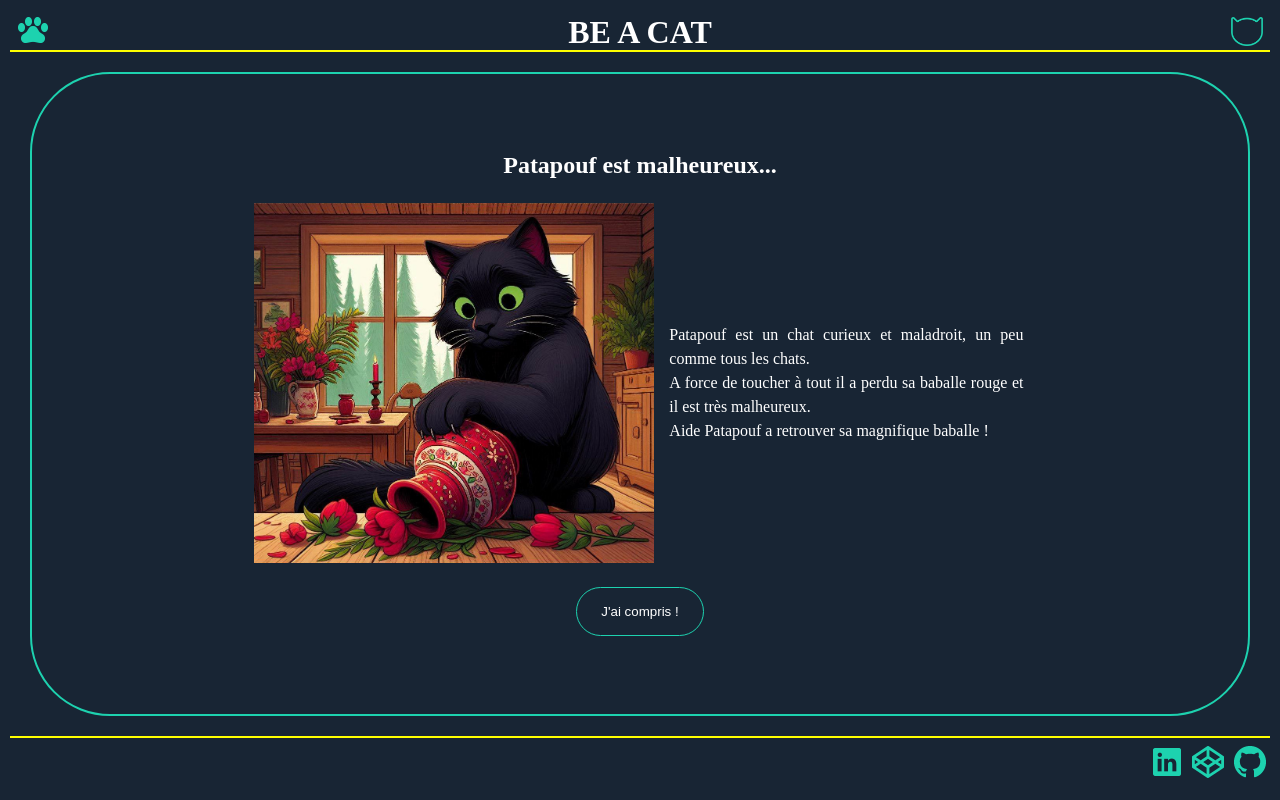
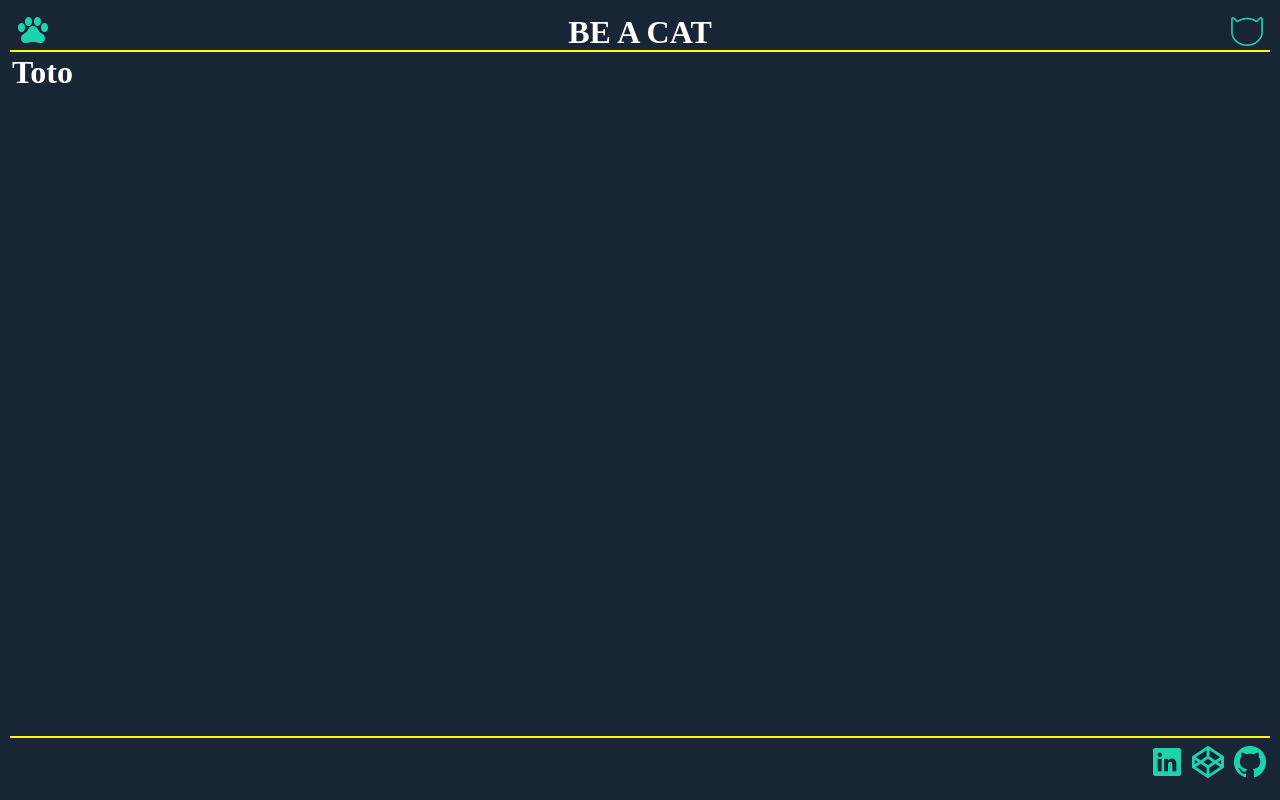
Before and after one commit to Celine86/be-a-cat, a React (Vite) app: page /toto in a window 1280 px wide. Built offline with nearby package versions, Linux system fonts and the light colour scheme.

Commit message:
Add router and a test page

```diff
--- a/package.json
+++ b/package.json
@@ -11,7 +11,8 @@
   },
   "dependencies": {
     "react": "^18.3.1",
-    "react-dom": "^18.3.1"
+    "react-dom": "^18.3.1",
+    "react-router-dom": "^6.24.1"
   },
   "devDependencies": {
     "@types/react": "^18.3.3",
--- a/src/App.jsx
+++ b/src/App.jsx
@@ -1,5 +1,42 @@
 import './App.css';
-import { Header } from "./components/Header.jsx";
+
+import {
+  createBrowserRouter,
+  RouterProvider,
+} from "react-router-dom"
+import { Layout } from "./components/Layout.jsx"
+import { Home } from "./pages/Home.jsx"
+import { Toto } from "./pages/Toto.jsx"
+import { Page404 } from "./pages/Page404.jsx"
+
+
+function App() {
+  const router = createBrowserRouter([
+    {
+      element: <Layout />,
+      errorElement: <Page404 />,
+      children: [
+        {
+          path: "/",
+          element: <Home />,
+        },
+        {
+          path: "/toto",
+          element: <Toto />,
+        },
+      ],
+    },
+  ])
+
+  return (
+      <RouterProvider router={router} />
+  )
+}
+
+export default App;
+
+
+/*import { Header } from "./components/Header.jsx";
 import { Footer } from "./components/Footer.jsx";
 import { Home } from "./pages/Home.jsx";
 
@@ -14,4 +51,4 @@ function App() {
   );
 }
 
-export default App;
+export default App;*/
--- /dev/null
+++ b/src/components/Layout.jsx
@@ -0,0 +1,15 @@
+import { Outlet } from "react-router-dom"
+import { Header } from "./Header.jsx"
+import { Footer } from "./Footer.jsx"
+
+export function Layout() {
+    return (
+        <>
+            <Header />
+                <main>
+                    <Outlet />
+                </main>
+            <Footer />
+        </>
+    )
+}
--- a/src/components/Modal.css
+++ b/src/components/Modal.css
@@ -5,7 +5,7 @@
     justify-content: center;
     width: 95vw;
     height: 80vh;
-    margin : auto;
+    margin : 8vh auto;
     background-color: var(--primary-bg-color);
     color: var(--primary);
     border: 0.15rem solid var(--secondary);
--- a/src/pages/Home.jsx
+++ b/src/pages/Home.jsx
@@ -2,6 +2,7 @@ import './Home.css';
 import patapouf from '../assets/imgs/Patapouf_Modal.jpeg';
 import { useSwap } from '../hooks/useSwap';
 import { useDeviceType } from '../hooks/useDeviceType.js';
+import { createPortal } from 'react-dom';
 import { Modal } from "../components/Modal.jsx";
 
 
@@ -12,8 +13,8 @@ export function Home() {
 
     return (
         <>
-        <main className='home'>
-            {isOpened && (
+        <div id="test" className='home'>
+            {createPortal (
                 <Modal>
                     {deviceType === 'mobileOrTablet' && (
                         <div className='modalContainer'>
@@ -38,10 +39,9 @@ export function Home() {
                             <button onClick={swapWindow}>J'ai compris !</button>
                         </div>
                     )}
-                </Modal>
+                </Modal>, document.getElementById("root")
             )}
-            <p>Home Page</p>
-        </main>
+        </div>
         </>
     )
 }
--- /dev/null
+++ b/src/pages/Page404.jsx
@@ -0,0 +1,7 @@
+export function Page404() {
+    return (
+        <>
+            <h1>404</h1>
+        </>
+    )
+}
--- /dev/null
+++ b/src/pages/Toto.jsx
@@ -0,0 +1,7 @@
+export function Toto() {
+    return (
+        <>
+            <h1>Toto</h1>
+        </>
+    )
+}
```
Also changed, not shown: 1 other file (tests, documents, lock files or other folders). Lines whose indentation alone changed are shown as unchanged.
